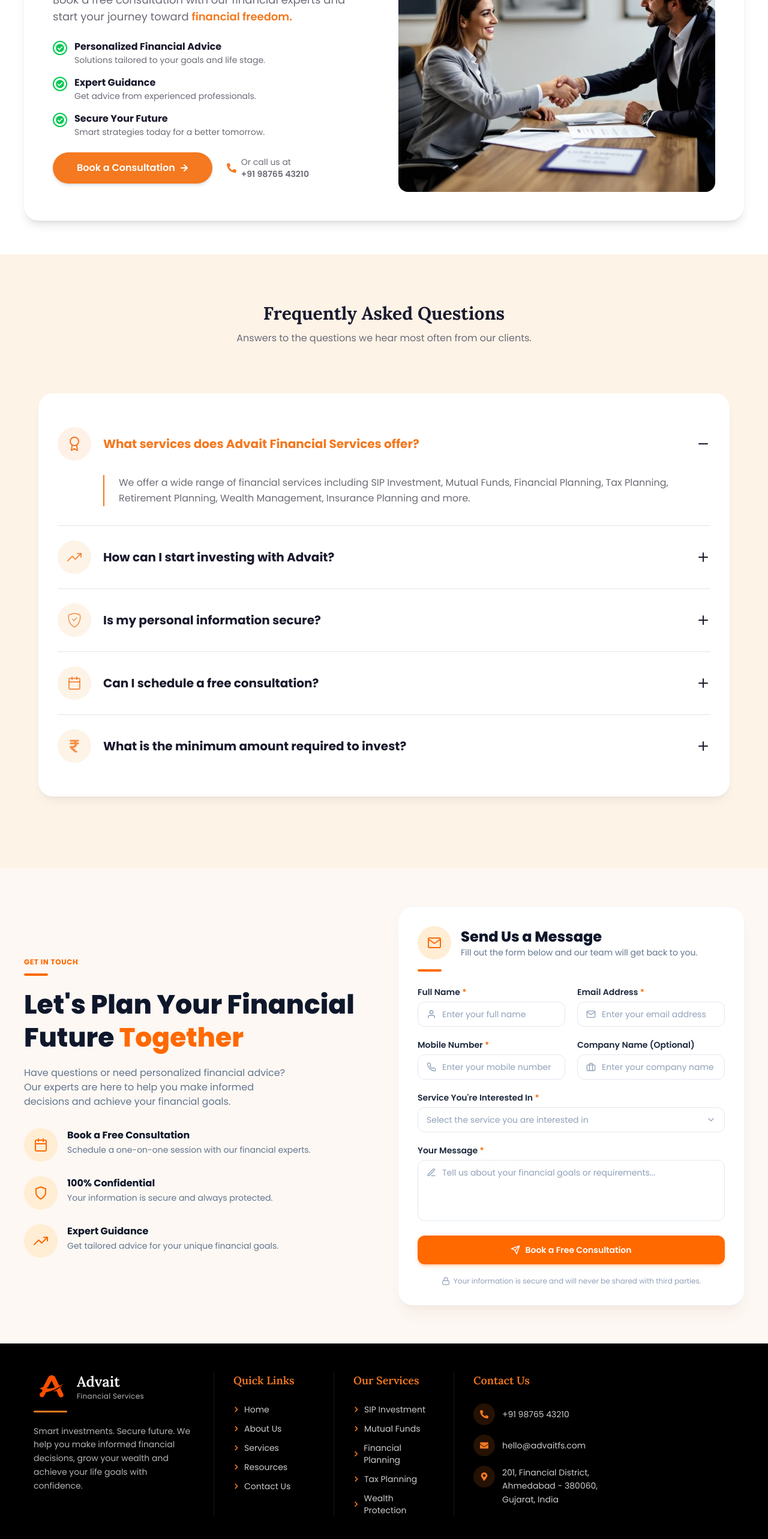
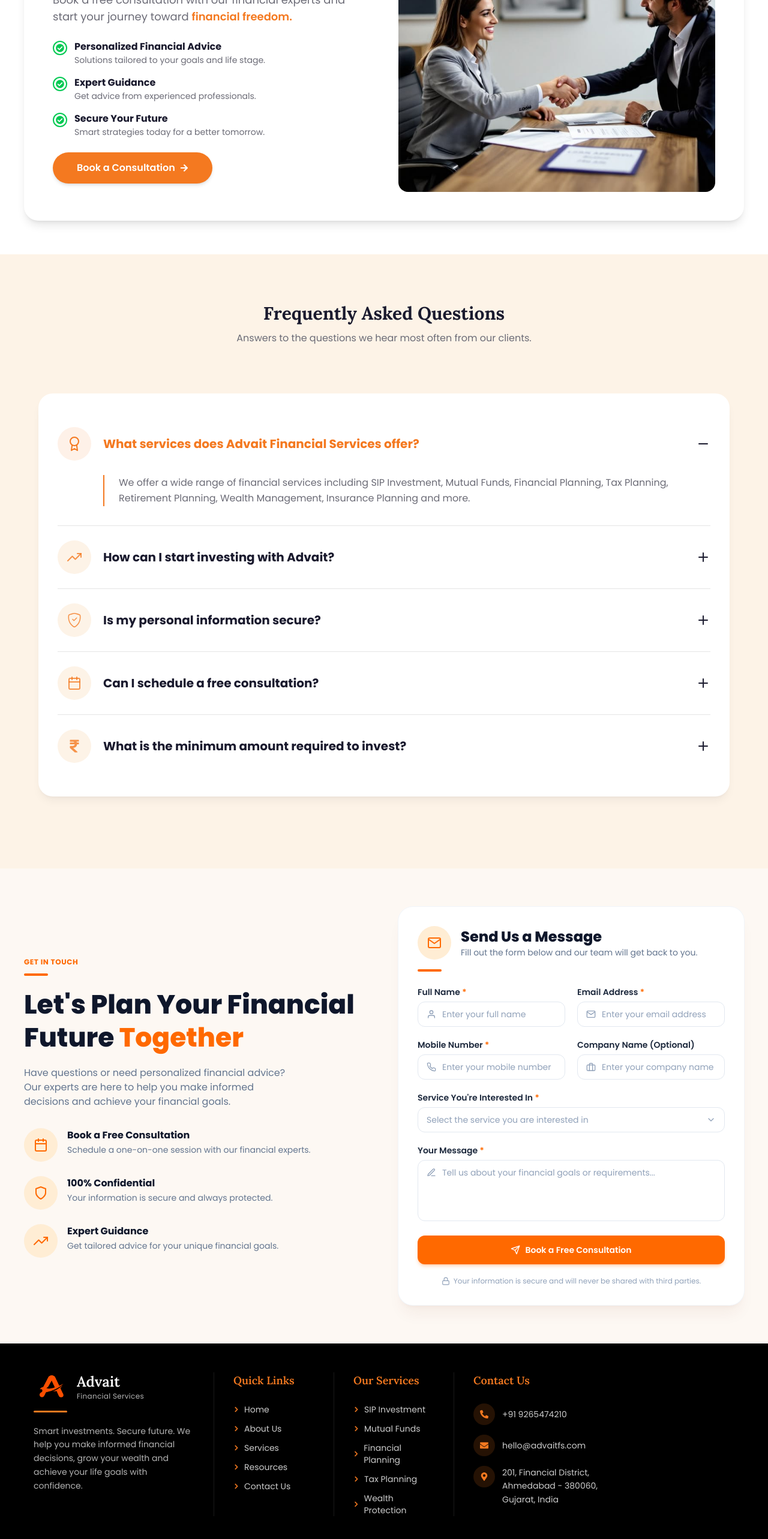
Before and after one commit to kk2609/Advait, a React app in the folder Frontend/: page / in a window 1280 px wide. Shown: the part 3152-5718 px from the top of the page at 60% size. Built offline with nearby package versions, Linux system fonts and the light colour scheme; the HTML template or start-up script is replaced by a standard one.

Commit message:
fix: Update phone numbers in FloatingButtons, Footer, and HomeFounderSection components

```diff
--- a/Frontend/src/Components/FloatingButtons/FloatingButtons.jsx
+++ b/Frontend/src/Components/FloatingButtons/FloatingButtons.jsx
@@ -1,8 +1,8 @@
 import React from "react";
 import { FaWhatsapp, FaPhoneAlt } from "react-icons/fa";
 
-const WHATSAPP_NUMBER = "919876543210";
-const PHONE_NUMBER = "+919876543210";
+const WHATSAPP_NUMBER = "9265474210";
+const PHONE_NUMBER = "+91 9265474210";
 
 const FloatingButtons = () => {
   return (
--- a/Frontend/src/Components/Footer/Footer.jsx
+++ b/Frontend/src/Components/Footer/Footer.jsx
@@ -141,7 +141,7 @@
 //                   href="tel:+919876543210"
 //                   className="font-body-font text-sm text-white-color/80 hover:text-primary-color"
 //                 >
-//                   +91 98765 43210
+//                   +91 9265474210
 //                 </a>
 //               </li>
 //               <li className="flex items-center gap-3">
@@ -365,7 +365,7 @@ const Footer = () => {
                   href="tel:+919876543210"
                   className="font-body-font text-sm text-white-color/80 hover:text-primary-color"
                 >
-                  +91 98765 43210
+                  +91 9265474210
                 </a>
               </li>
               <li className="flex items-center gap-3">
--- a/Frontend/src/Pages/HomePage/HomeFounderSection/HomeFounderSection.jsx
+++ b/Frontend/src/Pages/HomePage/HomeFounderSection/HomeFounderSection.jsx
@@ -72,13 +72,13 @@ const HomeCtaSection = () => {
                 Book a Consultation
                 <FaArrowRight className="text-sm" />
               </Link>
-              <div className="flex items-center gap-2 text-gray-color">
+              {/* <div className="flex items-center gap-2 text-gray-color">
                 <FaPhoneAlt className="text-primary-color" />
                 <span className="font-body-font text-sm">
                   Or call us at <br className="hidden sm:inline" />
-                  <span className="font-semibold">+91 98765 43210</span>
+                  <span className="font-semibold">+91 9265474210</span>
                 </span>
-              </div>
+              </div> */}
             </div>
           </div>
 
```
